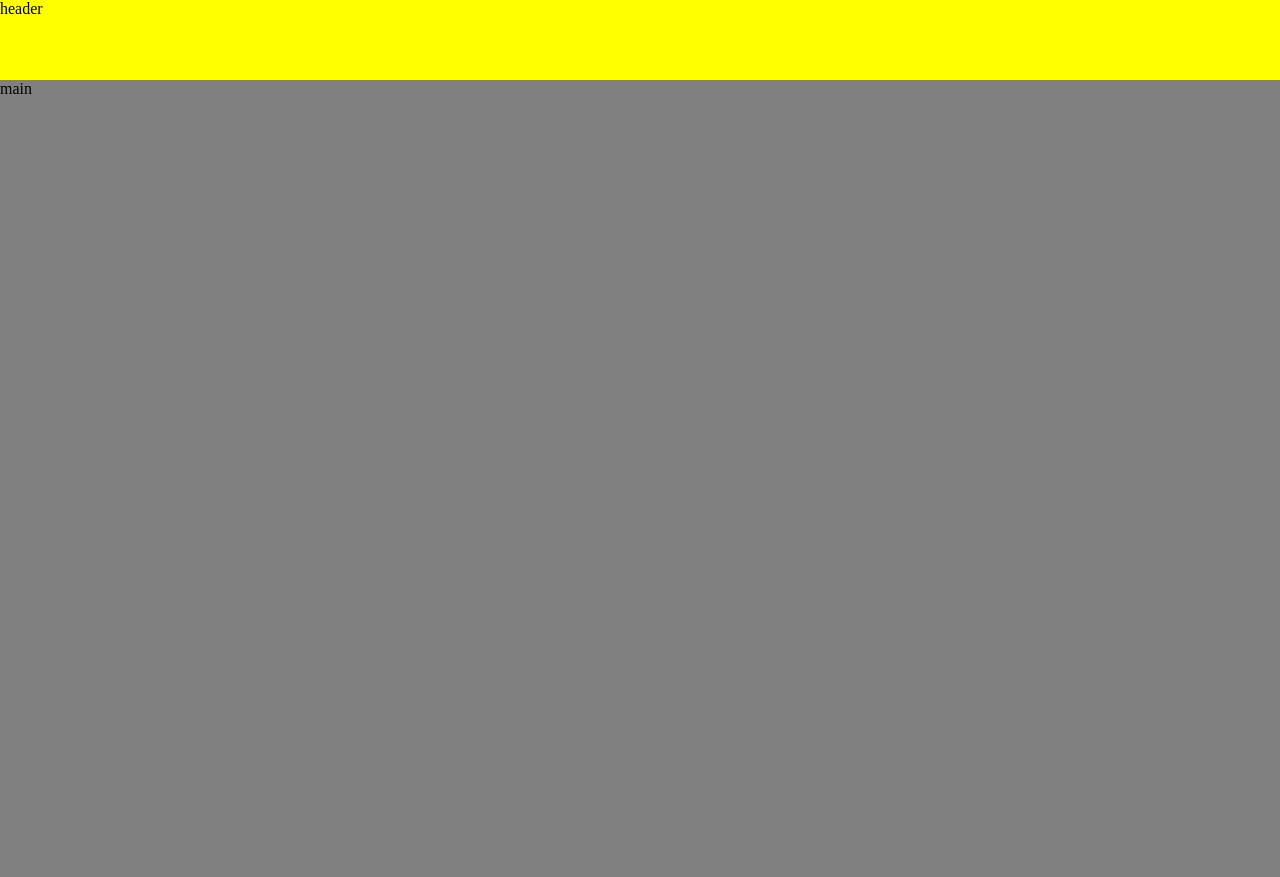
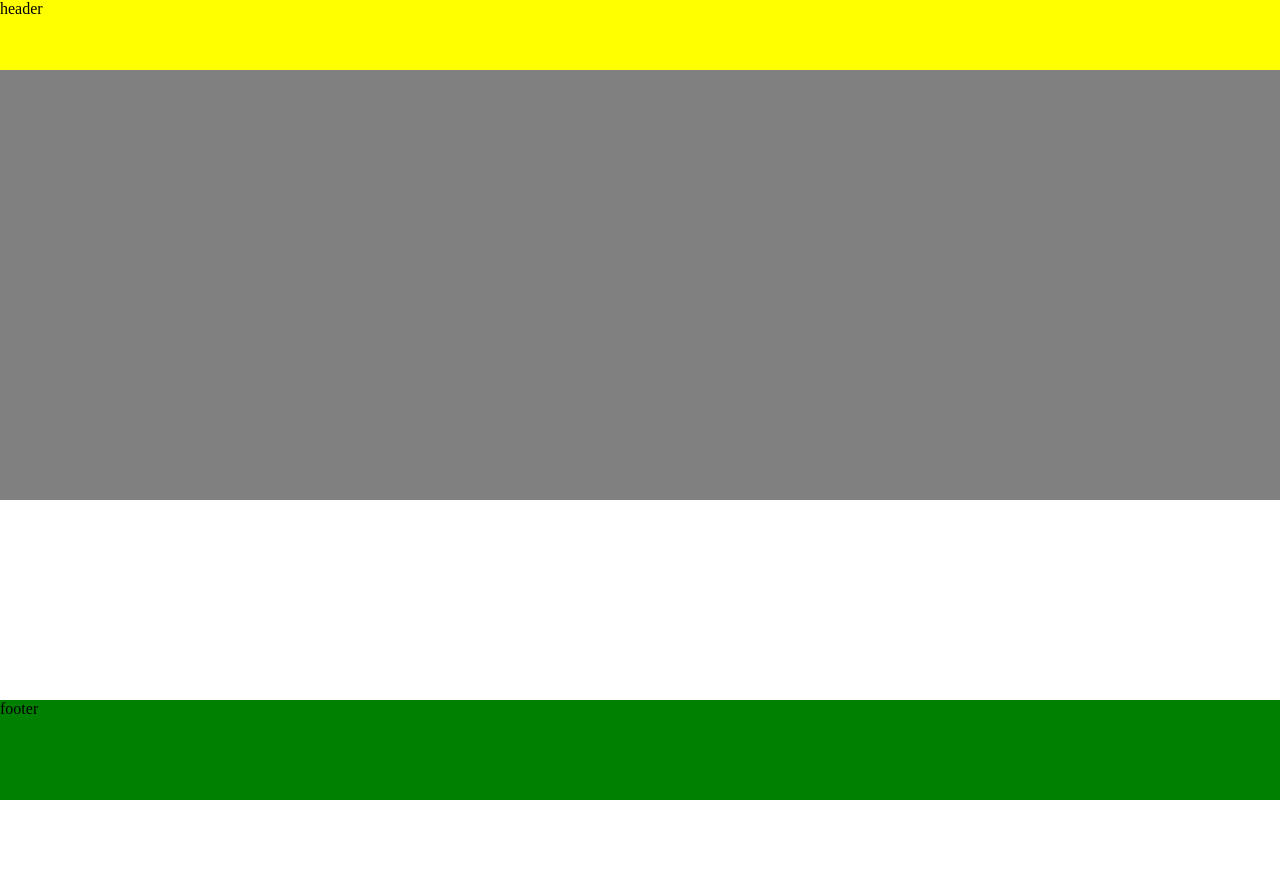
Before and after one commit to yhkim13/ui_test, a plain HTML site: page minmalUi.html in a window 1280 px wide. Shown: the top 877 px of the page. After the commit the page ends 800 px from the top, so only its background shows below. Drawn offline with Linux system fonts and the light colour scheme.

Commit message:
position added

```diff
--- a/minmalUi.html
+++ b/minmalUi.html
@@ -4,12 +4,12 @@
     <meta charset="UTF-8">
     <meta http-equiv="X-UA-Compatible" content="IE=edge">
     <meta name="viewport" content="width=device-width, minimal-ui, viewport-fit=cover">
-    <title>Document</title>
+    <title>minmalUi</title>
     <style>
         * {margin:0; padding:0; }
-        header {width:100%; height:10vh; background-color:yellow;}
-        main {width:100%; height:100vh; background-color:grey;}
-        footer {width:100%; height:20vh;background-color:green;}
+        header {width:100%; height:70px; position:fixed; top:0; background-color:yellow; top:env(safe-area-inset-top);}
+        main {width:100%; height:500px; background-color:grey;}
+        footer {width:100%; height:100px; position:fixed; bottom:0;  background-color:green; bottom:env(safe-area-inset-bottom);}
     </style>
 </head>
 <body>
```
Also changed, not shown: index.html (+3 -3 lines).
